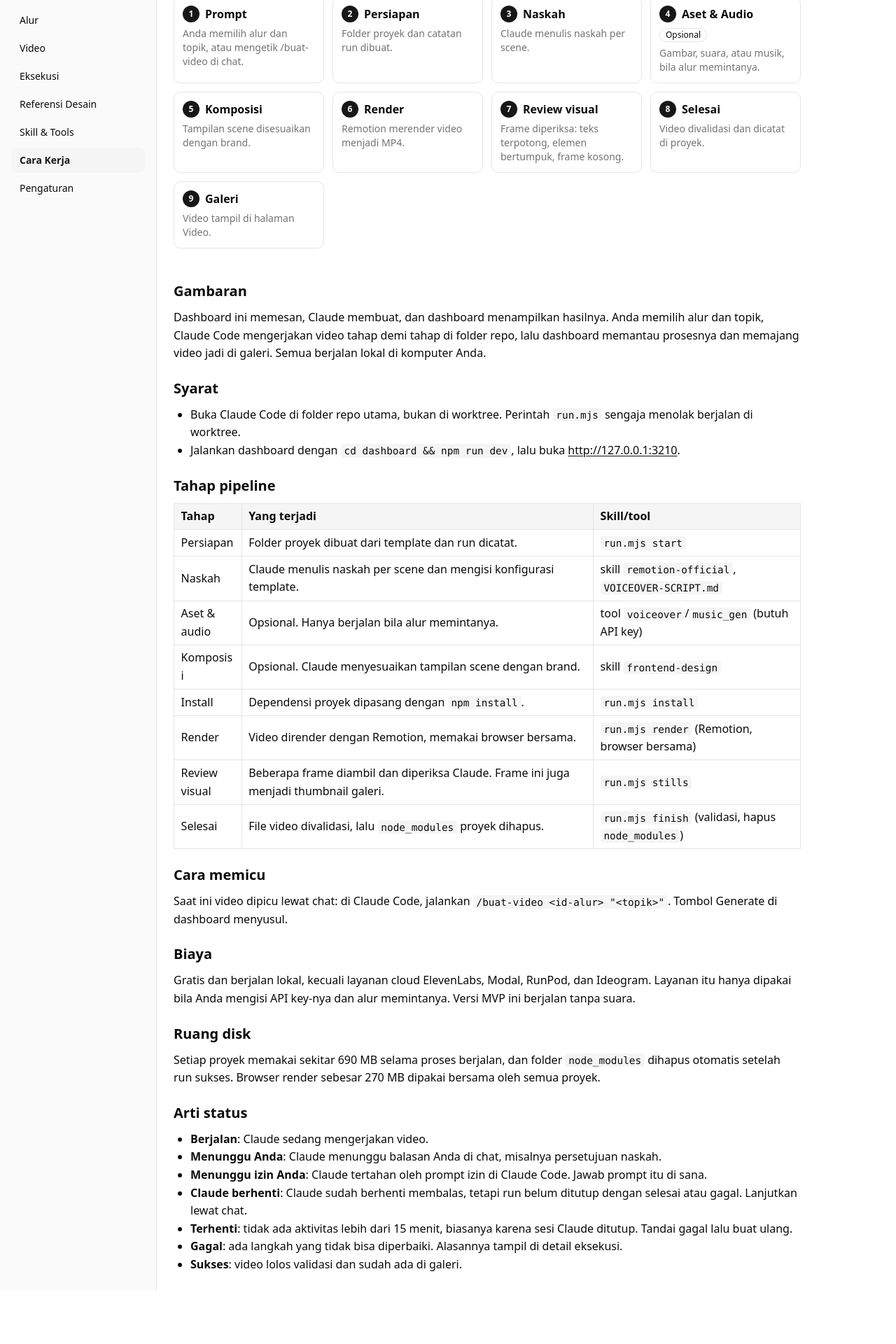
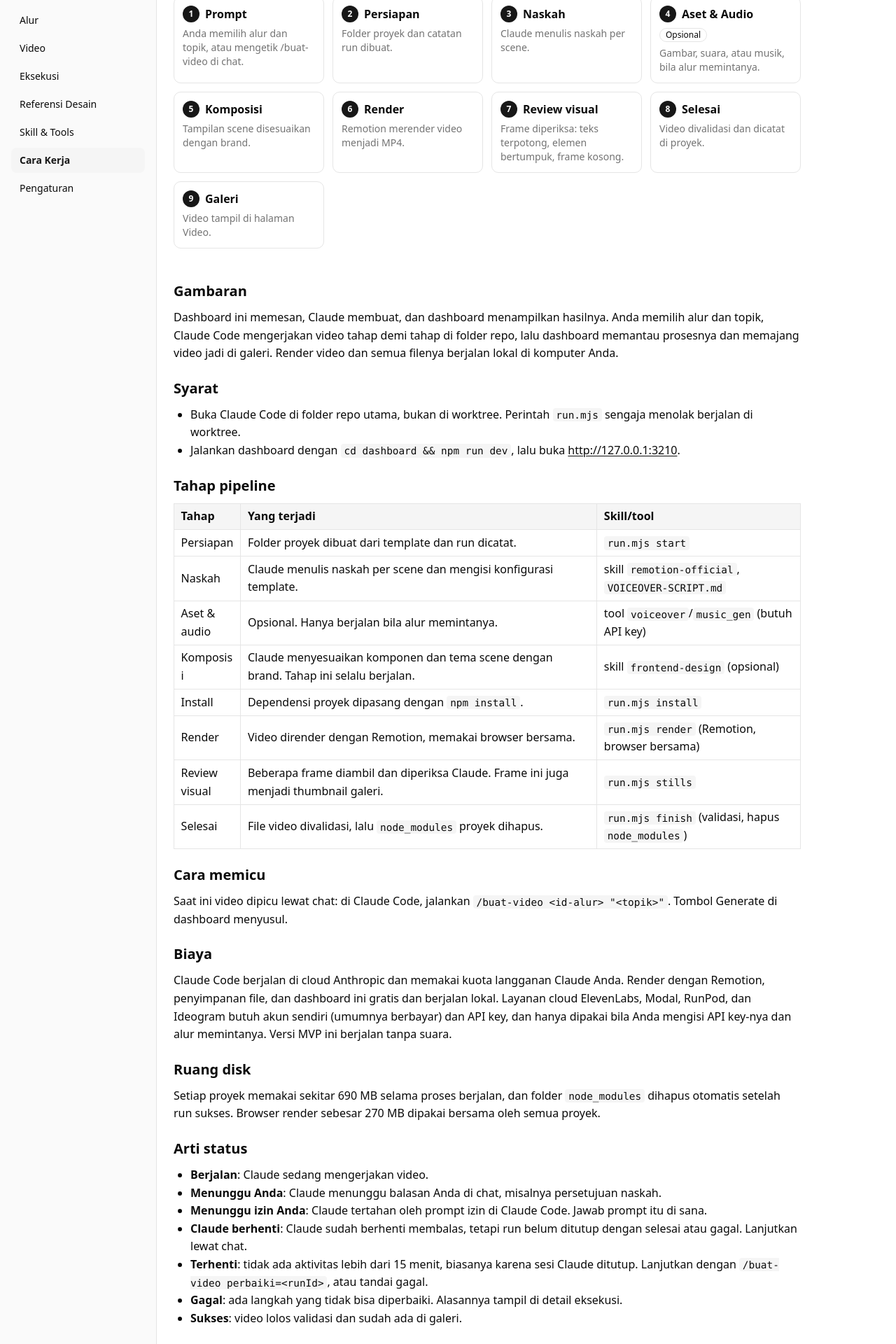
Before and after one commit to Diyoncrz18/Framecipe, a Next.js app in the folder dashboard/: page /cara-kerja in a window 1280 px wide. Shown: the part 85-2005 px from the top of the page at 70% size. Before the commit the page ends 1928 px from the top, so only its background shows below. Built offline with nearby package versions, Linux system fonts and the light colour scheme.

Commit message:
fix(dashboard): Correct cost and refresh copy

```diff
--- a/dashboard/app/page.tsx
+++ b/dashboard/app/page.tsx
@@ -37,6 +37,8 @@ export default function Home() {
                 <li className="sm:col-span-2"><Mark ok={false}>Ini worktree: run.mjs menolak berjalan di sini.</Mark></li>
               )}
             </ul>
+            {/* Only the count: keys and values never leave the server (NFR-03). */}
+            <p className="text-sm text-muted-foreground">{`API key terisi: ${health.env.filter((k) => k.present).length} dari ${health.env.length}`}</p>
             <Link href="/pengaturan" className="text-sm underline underline-offset-2">Detail di Pengaturan</Link>
           </CardContent>
         </Card>
--- a/dashboard/app/pengaturan/page.tsx
+++ b/dashboard/app/pengaturan/page.tsx
@@ -69,7 +69,7 @@ export default function Page() {
         )}
       </section>
 
-      <p className="text-sm text-muted-foreground">Halaman langsung diperbarui otomatis setiap 2 detik.</p>
+      <p className="text-sm text-muted-foreground">Halaman Eksekusi dan Beranda (saat ada run aktif) diperbarui otomatis setiap 2 detik.</p>
     </div>
   );
 }
--- a/dashboard/content/cara-kerja.md
+++ b/dashboard/content/cara-kerja.md
@@ -1,6 +1,6 @@
 ## Gambaran
 
-Dashboard ini memesan, Claude membuat, dan dashboard menampilkan hasilnya. Anda memilih alur dan topik, Claude Code mengerjakan video tahap demi tahap di folder repo, lalu dashboard memantau prosesnya dan memajang video jadi di galeri. Semua berjalan lokal di komputer Anda.
+Dashboard ini memesan, Claude membuat, dan dashboard menampilkan hasilnya. Anda memilih alur dan topik, Claude Code mengerjakan video tahap demi tahap di folder repo, lalu dashboard memantau prosesnya dan memajang video jadi di galeri. Render video dan semua filenya berjalan lokal di komputer Anda.
 
 ## Syarat
 
@@ -14,7 +14,7 @@ Dashboard ini memesan, Claude membuat, dan dashboard menampilkan hasilnya. Anda
 | Persiapan | Folder proyek dibuat dari template dan run dicatat. | `run.mjs start` |
 | Naskah | Claude menulis naskah per scene dan mengisi konfigurasi template. | skill `remotion-official`, `VOICEOVER-SCRIPT.md` |
 | Aset & audio | Opsional. Hanya berjalan bila alur memintanya. | tool `voiceover`/`music_gen` (butuh API key) |
-| Komposisi | Opsional. Claude menyesuaikan tampilan scene dengan brand. | skill `frontend-design` |
+| Komposisi | Claude menyesuaikan komponen dan tema scene dengan brand. Tahap ini selalu berjalan. | skill `frontend-design` (opsional) |
 | Install | Dependensi proyek dipasang dengan `npm install`. | `run.mjs install` |
 | Render | Video dirender dengan Remotion, memakai browser bersama. | `run.mjs render` (Remotion, browser bersama) |
 | Review visual | Beberapa frame diambil dan diperiksa Claude. Frame ini juga menjadi thumbnail galeri. | `run.mjs stills` |
@@ -26,7 +26,7 @@ Saat ini video dipicu lewat chat: di Claude Code, jalankan `/buat-video <id-alur
 
 ## Biaya
 
-Gratis dan berjalan lokal, kecuali layanan cloud ElevenLabs, Modal, RunPod, dan Ideogram. Layanan itu hanya dipakai bila Anda mengisi API key-nya dan alur memintanya. Versi MVP ini berjalan tanpa suara.
+Claude Code berjalan di cloud Anthropic dan memakai kuota langganan Claude Anda. Render dengan Remotion, penyimpanan file, dan dashboard ini gratis dan berjalan lokal. Layanan cloud ElevenLabs, Modal, RunPod, dan Ideogram butuh akun sendiri (umumnya berbayar) dan API key, dan hanya dipakai bila Anda mengisi API key-nya dan alur memintanya. Versi MVP ini berjalan tanpa suara.
 
 ## Ruang disk
 
@@ -38,6 +38,6 @@ Setiap proyek memakai sekitar 690 MB selama proses berjalan, dan folder `node_mo
 - **Menunggu Anda**: Claude menunggu balasan Anda di chat, misalnya persetujuan naskah.
 - **Menunggu izin Anda**: Claude tertahan oleh prompt izin di Claude Code. Jawab prompt itu di sana.
 - **Claude berhenti**: Claude sudah berhenti membalas, tetapi run belum ditutup dengan selesai atau gagal. Lanjutkan lewat chat.
-- **Terhenti**: tidak ada aktivitas lebih dari 15 menit, biasanya karena sesi Claude ditutup. Tandai gagal lalu buat ulang.
+- **Terhenti**: tidak ada aktivitas lebih dari 15 menit, biasanya karena sesi Claude ditutup. Lanjutkan dengan `/buat-video perbaiki=<runId>`, atau tandai gagal.
 - **Gagal**: ada langkah yang tidak bisa diperbaiki. Alasannya tampil di detail eksekusi.
 - **Sukses**: video lolos validasi dan sudah ada di galeri.
```
Also changed, not shown: 1 other file (tests, documents, lock files or other folders).
